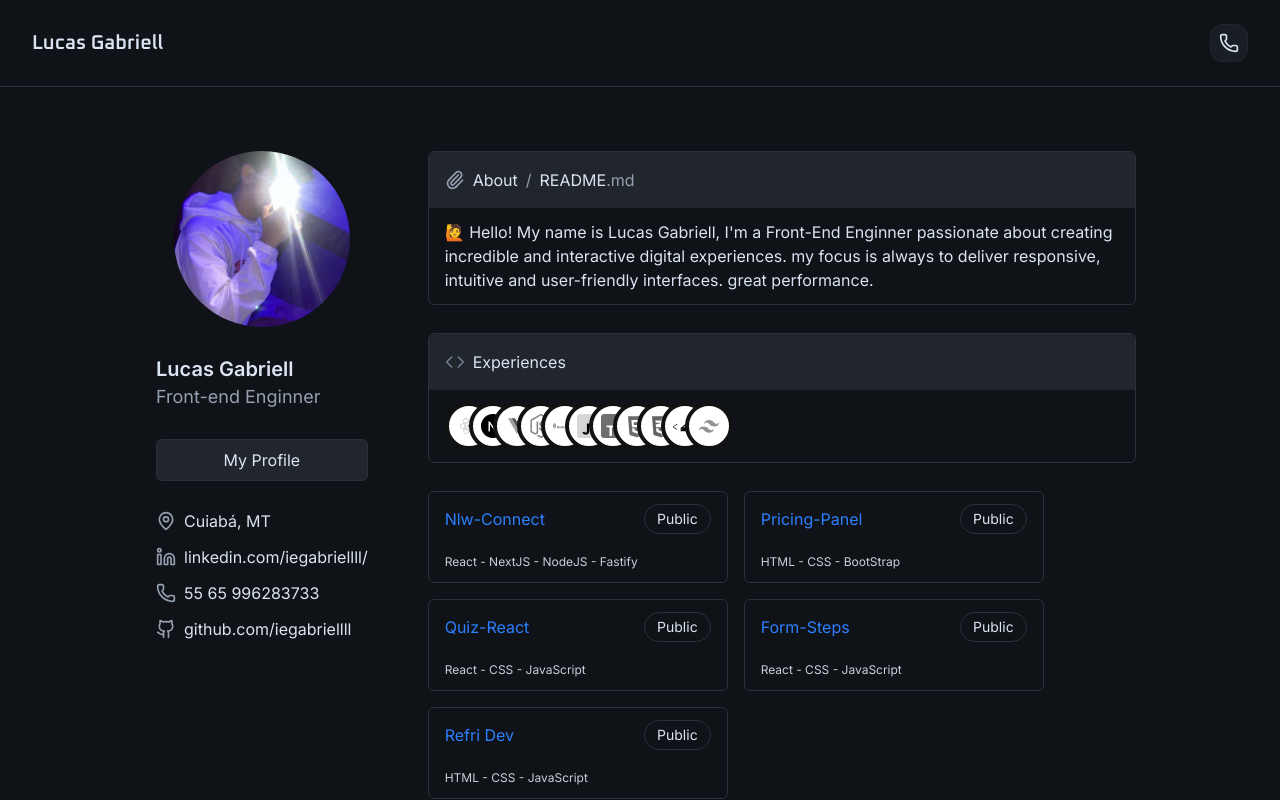
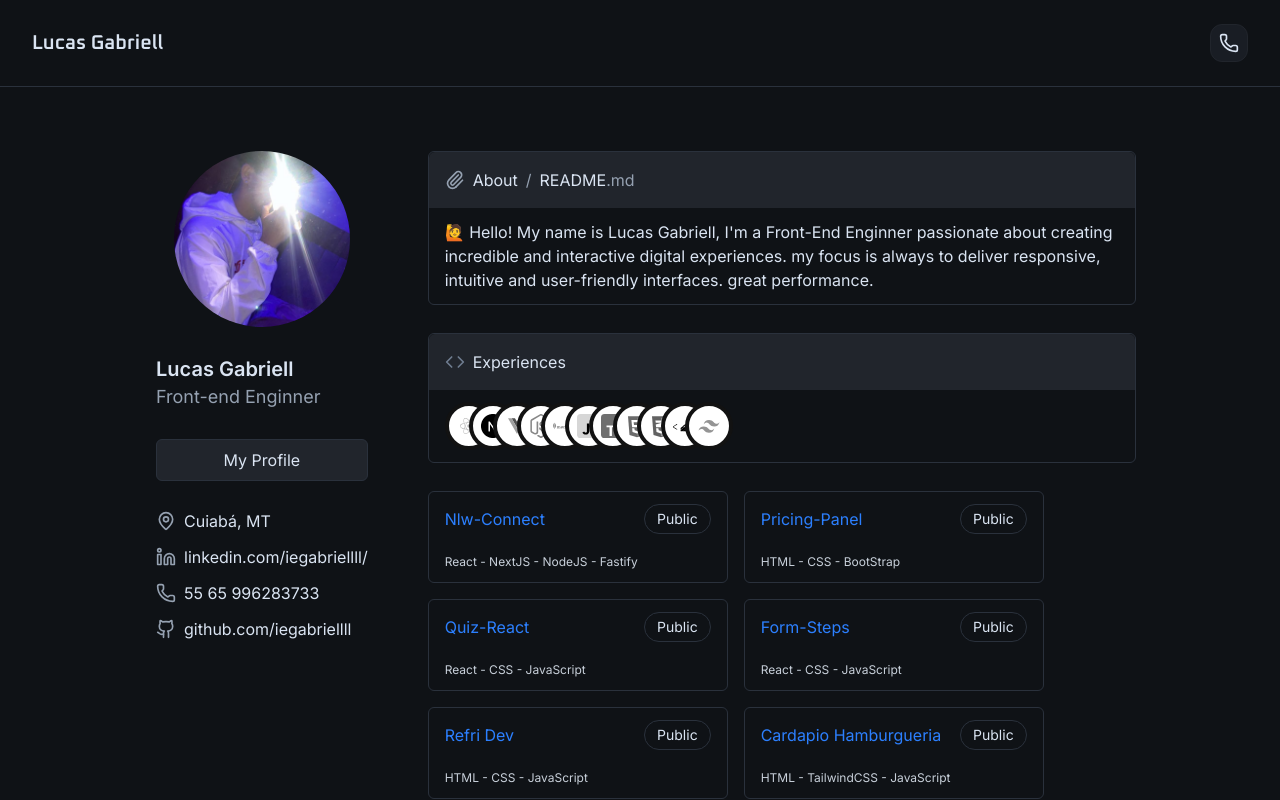
Before and after one commit to iegabriellll/Port-New, a Next.js app: page / in a window 1280 px wide. Shown: the top 800 px of the page. Built offline with nearby package versions, Linux system fonts and the light colour scheme.

Commit message:
Add new project 'Cardapio Hamburgueria' to list

```diff
--- a/src/app/(home)/projects.tsx
+++ b/src/app/(home)/projects.tsx
@@ -30,6 +30,12 @@ export const Projects = () => {
       languages: ["HTML - ", "CSS - ", "JavaScript "],
       url: "https://github.com/iegabriellll/Refri-Dev.git",
     },
+    {
+      id: 6,
+      name: "Cardapio Hamburgueria",
+      languages: ["HTML - ", "TailwindCSS - ", "JavaScript "],
+      url: "https://github.com/iegabriellll/Cardapio-LucasDev.git",
+    },
   ];
 
   return (
```
